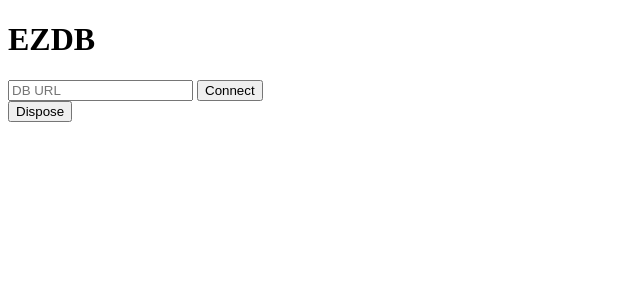
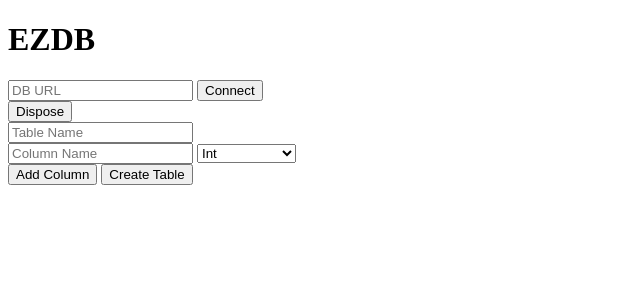
Before and after one commit to sionkimadd/sql_admin, a Flask app: page / in a window 1280 px wide. Shown: the top 300 px of the page, without its empty margins (0-640 px from the left). Run offline with Flask 3, Linux system fonts and the light colour scheme.

Commit message:
Update create_table.py with basic types

```diff
--- a/app.py
+++ b/app.py
@@ -9,8 +9,8 @@ db_engine = None
 def index():
     return render_template("index.html")
 
-@app.route("/connect", methods=["POST"])
-def connect_sql():
+@app.route("/connect_db", methods=["POST"])
+def connect_db():
     db_url = request.form.get("dbURLInput")
     global db_engine
     if not db_url:
@@ -25,8 +25,8 @@ def connect_sql():
     else:
         return message
 
-@app.route("/dispose", methods=["POST"])
-def dispose_sql():
+@app.route("/dispose_db", methods=["POST"])
+def dispose_db():
     global db_engine
     if db_engine:
         connection = DisposeSQL(db_engine)
@@ -35,5 +35,19 @@ def dispose_sql():
         return message
     return "Failed: Deactivated DB"
 
+@app.route("/create_table", methods=["POST"])
+def create_table():
+    table_name = request.form.get("tableNameInput")
+    column_names = request.form.getlist("columnNameInput")
+    column_types = request.form.getlist("columnTypeInput")
+
+    if not table_name or not column_names or not column_types:
+        return "Failed: Undefined Table Name or Columns"
+
+    columns = list(zip(column_names, column_types))
+    create_table_query = CreateTableQuery(db_engine, table_name, columns)
+    message = create_table_query.execute()
+    return message
+
 if __name__ == "__main__":
     app.run(debug=True)
--- a/backend/__init__.py
+++ b/backend/__init__.py
@@ -1,7 +1,8 @@
 from .connect_sql import ConnectSQL
 from .dispose_sql import DisposeSQL
-
+from .quries.create_table import CreateTableQuery
 __all__ = [
     "ConnectSQL",
-    "DisposeSQL"
+    "DisposeSQL",
+    "CreateTableQuery"
 ]
--- a/templates/index.html
+++ b/templates/index.html
@@ -8,18 +8,58 @@
 <body>
     <h1>EZDB</h1>
 
-    <form method="POST" action="{{ url_for('connect_sql') }}">
+    <form method="POST" action="{{ url_for('connect_db') }}">
         <input type="text" id="dbURLInput" name="dbURLInput" placeholder="DB URL">
-        <button>Connect</button>
+        <button type="submit">Connect</button>
     </form>
 
-    <form method="POST" action="{{ url_for('dispose_sql') }}">
-        <button>Dispose</button>
+    <form method="POST" action="{{ url_for('dispose_db') }}">
+        <button type="submit">Dispose</button>
+    </form>
+
+    <form method="POST" action="{{ url_for('create_table') }}">
+        <input type="text" id="tableNameInput" name="tableNameInput" placeholder="Table Name">
+        <div id="columns">
+            <div class="column">
+                <input type="text" name="columnNameInput" placeholder="Column Name">
+                <select name="columnTypeInput">
+                    <option value="INT">Int</option>
+                    <option value="FLOAT">Float</option>
+                    <option value="CHAR(3)">CHAR(3)</option>
+                    <option value="VARCHAR(255)">Varchar(255)</option>
+                    <option value="TEXT">Text</option>
+                    <option value="DATE">Date</option>
+                    <option value="DATETIME">DateTime</option>
+                    <option value="BOOLEAN">Boolean</option>
+                </select>
+            </div>
+        </div>
+        <button type="button" onclick="addColumn()">Add Column</button>
+        <button type="submit">Create Table</button>
     </form>
 
     <div id="message"></div>
 
     <script>
+        function addColumn() {
+            const columnDiv = document.createElement("div");
+            columnDiv.classList.add("column");
+            columnDiv.innerHTML = `
+                <input type="text" name="columnNameInput" placeholder="Column Name">
+                <select name="columnTypeInput">
+                    <option value="INT">Int</option>
+                    <option value="FLOAT">Float</option>
+                    <option value="CHAR(3)">CHAR(3)</option>
+                    <option value="VARCHAR(255)">Varchar(255)</option>
+                    <option value="TEXT">Text</option>
+                    <option value="DATE">Date</option>
+                    <option value="DATETIME">DateTime</option>
+                    <option value="BOOLEAN">Boolean</option>
+                </select>
+            `;
+            document.getElementById("columns").appendChild(columnDiv);
+        }
+
         document.querySelectorAll("form").forEach((form) => {
             form.addEventListener("submit", async function (event) {
                 event.preventDefault();
```
Also changed, not shown: backend/quries/create_table.py (added, +18 -0 lines), README.md.
